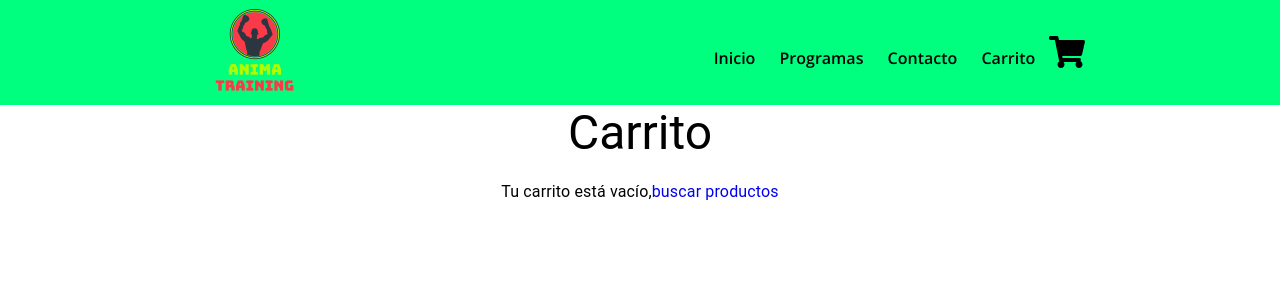
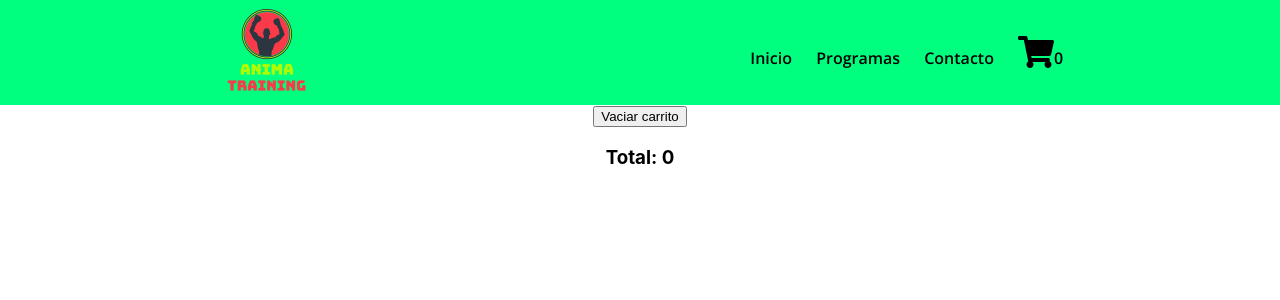
Before and after one commit to N-Vizcaya/AnimaAPP, a React (Create React App) app: page /cart in a window 1280 px wide. Shown: the top 300 px of the page. Built offline with nearby package versions, Linux system fonts and the light colour scheme.

Commit message:
arreglando Cart

```diff
--- a/src/components/Cart/Cart.js
+++ b/src/components/Cart/Cart.js
@@ -1,81 +1,32 @@
-import React, {useContext, useState} from 'react';
+import React, {useContext} from 'react';
 import { Link } from "react-router-dom";
 import { CartContext } from '../CartContext/CartContext';
-import Programa from "../ItemDetailContainer";
-import { Container, Typography, Button, Grid } from "@material-ui/core";
 import CartItem from './CartItem.js'
 
 
-const Cart = ({items}) =>{
+const Cart = () =>{
 
-    const {productsCart}  = useContext(CartContext);
-    const {clear}  = useContext(CartContext);
-    const [cantidad, setCantidad] = useState()
+const {shoppingCart, clear, getTotal}= useContext(CartContext)
 
 
 
-    const FilledCart = () => (
-        <>
-          <Grid container spacing={3}>
-            {productsCart?.map((item) => (
-              <Grid item xs={12} sm={4} key={item.id}>
-                <CartItem
-                  item={item}
-                  setCantidad={setCantidad}
-                />
-              </Grid>
-            ))}
-          </Grid>
-
-            <Typography variant="h4">
-              Total: $ {cantidad}
-            </Typography>
-            <div>
-              <Button
-
-                onClick={clear}
-
-              >
-                Vaciar Carrito
-              </Button>
-              <Button
-                component={Link}
-                to="/checkout"
-                size="large"
-                type="button"
-                variant="contained"
-                color="primary"
-
-              >
-                Pagar
-              </Button>
-            </div>
-
-        </>
-      );
+  if(shoppingCart.lenght === 0){
+    return(<>
+        <h3>No hay productos</h3>
+        <Link to="/Programs"> Volver al home</Link>
+    </>)
+}
 
 
-      const EmptyCart = () => (
-        <Typography variant="subtitle1">
-          Tu carrito está vacío,
-           <Link to="/Programs">
-            buscar productos
-          </Link>
+return(<>
+<div className="cartItem">
+  <button id="emptyCart" onClick={()=>clear()}>Vaciar carrito</button>
+  {shoppingCart.map(e=><CartItem item={e} />)}
+  <h3>Total: {getTotal()}</h3>
+</div>
+</>)
+}
 
-        </Typography>
-      );
-
-      return (
-        <Container>
-
-        <Typography c variant="h3" gutterBottom>
-          Carrito
-        </Typography>
-        {productsCart ? <FilledCart /> : <EmptyCart />  }
-
-      </Container>
-      )
-    }
 
 
 
--- a/src/components/Cart/CartItem.js
+++ b/src/components/Cart/CartItem.js
@@ -1,42 +1,31 @@
 import React, {useState, useContext} from "react";
 import { CartContext } from "../CartContext/CartContext";
-import { Typography, Button, Card, CardActions, CardContent, CardMedia
+import { CardActions, CardMedia, Card
   } from "@material-ui/core";
+import "../ItemDetail.css"
 
   const CartItem = ({item, setCantidad}) =>{
 
     const {removeItem} = useContext(CartContext)
 
 
-    setCantidad(Number(item.price) * Number(item.quantity))
-    return (
-        <Card>
-          <CardMedia
-            imagen={item.imgURL}
-            alt={item.name}
+    return(
+
+      <div className="cardDetail">
+        <div className="card-photo">
+            <img src={"../../"+ item.imgURL} width='380' alt="imgCard" />
+        </div>
+        <div className="card-content">
+          <h1 className="titulo"> {item.name} </h1>
+          <p className="detalles"> {item.description}</p>
+          <p className="detalles"> {item.price}</p>
+          <button onClick={()=>removeItem(item.id)}>Quitar producto</button>
+      </div>
+      </div>
+      )
 
 
-          />
-          <CardContent>
-         <div className="imagen">
-             <img src={item.imgURL} alt="funcional" />
-         </div>
-            <Typography variant="h4">{item.name}</Typography>
-            <Typography variant="h5"> $
-            {Number(item.price) * Number(item.quantity)}
-            </Typography>
-          </CardContent>
-          <CardActions>
 
-              <span>{item.quantity}</span>
-
-
-            <Button variant="contained" type="button" color="primary" onClick={() => removeItem(item.id)}>
-              Remover
-            </Button>
-          </CardActions>
-        </Card>
-      );
     };
 
     export default CartItem;
--- a/src/components/CartContext/CartContext.js
+++ b/src/components/CartContext/CartContext.js
@@ -4,38 +4,74 @@ export const CartContext = createContext();
 
 export const CartContextProvider = ({children}) => {
 
-    const [productsCart, setProductsCart] = useState(undefined);
-    const [quantity, setQuantity] = useState(0);
+    const [shoppingCart, setShoppingCart] = useState([])
+
+    const isInCar=(id)=>{
+      const result= shoppingCart.some(e=>e.id === id)
+      return result
+  }
+
+  const addItem=(item, quantity)=>{
+    const newProd={...item, quantity: quantity}
+
+    if( !isInCar(newProd.id)){
+        const arrayProd= [...shoppingCart, newProd]
+        setShoppingCart(arrayProd)
+
+      }else{
+        const newProducts = shoppingCart.map(prod => {
+            if(prod.id === item.id) {
+                const newProduct = {...prod, quantity: quantity}
+                return newProduct
+            } else {
+                return prod
+            }
+        })
+        setShoppingCart(newProducts)
+    }
+}
 
 
-    const removeItem = (itemId) => {
-        const newList = productsCart.filter((item) => item.id !== itemId);
-        setProductsCart(newList);
-      };
+const getProduct = (id) => {
+  return shoppingCart.find(prod => prod.id === id)
+}
 
-      const changeQuantity = (count) => {
-        setQuantity(count);
-      };
+const removeItem=(itemId)=>{
+  const newCart= shoppingCart.filter(e=>e.id !== itemId)
+  setShoppingCart(newCart)
+}
 
-      const clear = () => {
-        setProductsCart(undefined);
-        setQuantity(0);
-      };
+const clear=()=>{
+  setShoppingCart([])
+}
 
-      const addItem = (item, quantity) => {
-        setProductsCart(item, quantity);
-      };
+const getTotal = () => {
+  let total = 0
+  shoppingCart.forEach(prod => {
+      total = total + prod.price * prod.quantity
+  })
+  return total
+}
+
+const getQuantity = () => {
+  let count = 0
+  shoppingCart.forEach(prod => {
+      count = count + prod.quantity
+  })
+  return count
+}
 
 return(
     <CartContext.Provider
     value={{
-        productsCart,
+       shoppingCart,
         addItem,
+        removeItem,
         clear,
-        changeQuantity,
-        quantity,
-        removeItem,
-        setProductsCart,
+        getProduct,
+        isInCar,
+        getTotal,
+        getQuantity
       }}
       >
 
--- a/src/components/CartWidget.js
+++ b/src/components/CartWidget.js
@@ -1,9 +1,21 @@
 import { FontAwesomeIcon } from '@fortawesome/react-fontawesome';
 import { faShoppingCart } from '@fortawesome/free-solid-svg-icons';
 import './CartWidget.css'
+import { CartContext } from './CartContext/CartContext';
+import React, {useContext} from 'react';
+import { Link } from 'react-router-dom';
 
 export default function Canasta ()  {
-return  <div className="iconCanasta">
+
+    const {getQuantity}= useContext(CartContext)
+
+
+return  (
+<div className="iconCanasta">
+<Link to="/Cart">
 <FontAwesomeIcon icon={faShoppingCart} size="2x"/>
+{getQuantity()}
+</Link>
 </div>
+)
 }
--- a/src/components/ItemCont.js
+++ b/src/components/ItemCont.js
@@ -1,63 +1,27 @@
-import { useState, useContext} from "react";
+import { useState, useContext, useEffect} from "react";
 import css from './ItemCont.css'
 import Carrito from './CartWidget.js'
 import { CartContext } from "./CartContext/CartContext";
 
 
 
-const Comprar = ({items, onAdd, setItemCount }) => {
+const Comprar = ({items, cantidad}) => {
 
     const [count, setCount] = useState(0);
-const { quantity, changeQuantity, addItem, productsCart, setProductsCart } =
-    useContext(CartContext);
+    const {addItem, isInCar, getProduct}= useContext(CartContext)
 
 
-    setItemCount(count);
-    const add = () => {
-        if (count < items?.stock) {
-          setCount(count + 1);
-          changeQuantity(quantity + 1);
-        }
-      };
+    useEffect(() => {
+      if(isInCar(items.id)) {
+         const oldQuantity = getProduct(items.id)?.quantity
+         setCount(oldQuantity)
+         cantidad(oldQuantity)
+      }
+  },[])
 
-const onRemove = () => {
-    if (count > 0) {
-        setCount(count - 1);
-        changeQuantity(quantity - 1);
-      }
-    };
-
-    const handleOnClick = () => {
-        const productsCartId = productsCart?.map(item=> item.id)
-
-        if (productsCartId?.includes(items.id)) {
-            const updateCart = productsCart?.map (i => {
-                if (i.id === items.id){
-
-                  let oldQuantity = i.quantity
-                  return{
-                    ...i,
-                    quantity: count + oldQuantity
-                  }
-                }else{
-                  return i
-                }
-            })
-
-
-            setProductsCart(updateCart)
-            }  else{const newProduct = {
-              ...items,
-              quantity: count,
-            };
-
-            productsCart
-              ? addItem([...productsCart, newProduct])
-              : addItem([newProduct]);
-          }
-
-          onAdd();
-  };
+  const onAddProduct=()=>{
+    addItem(items, count)
+}
 
 
     return (
@@ -68,19 +32,16 @@ const onRemove = () => {
 
 
 
-      <button className="Button" onClick={()=> onRemove() }>-</button>
+      <button className="Button" onClick={()=>count>1?setCount(count-1):''}>-</button>
 
       <span style={{fontSize : '20px'}}> {count} </span>
 
-      <button className="Button" onClick={() => add() }>+</button>
+      <button className="Button" onClick={()=>count<items.stock?setCount(count+1):''}>+</button>
 
 
 
-     <button  onClick={handleOnClick} > Comprar </button>
+     <button  onClick={onAddProduct} > Comprar </button>
 
-                    {/*
-                        <td align="center" colSpan="5"><button className="Button" onClick={()=>onAddtoCart()}>Agregar al carrito</button></td>
-                     */}
 
      <Carrito/>
 
--- a/src/components/ItemDetail.js
+++ b/src/components/ItemDetail.js
@@ -10,36 +10,12 @@ import { useContext } from "react";
 
 
 const ItemDetail = ({item}) => {
-  // const [productsCart, setProductsCart] = useState(undefined);
-  const [cart, setCart] = useState(true);
-  const [itemCount, setItemCount] = useState();
-  // const { quantity, addItem, isInCart } = useContext(CartContext);
+  const [cantidad, setCantidad] = useState();
 
 
 
-  const handleOnAdd = () => {
-    setCart(false);
-  };
 
-  const FinalizarCompra = () => {
 
-    const handleOnClick = () => {
-      setCart(true);
-    };
-
-    return (
-      <>
-        <button onClick={handleOnClick} variant="contained">
-          Volver
-        </button>
-        <Link  to="/cart">
-          <button>
-            Finalizar Compra
-          </button>
-        </Link>
-      </>
-    )
-  }
 
 
     return(
@@ -56,7 +32,7 @@ const ItemDetail = ({item}) => {
           <p> {item?.price} </p>
          </div>
 
-         <ItemCount items={item} stock={5} onAdd={handleOnAdd} setItemCount={setItemCount} />
+         <ItemCount items={item} stock={5}  cantidad={setCantidad} />
         </div>
 
     </div>
--- a/src/components/ItemDetailContainer.js
+++ b/src/components/ItemDetailContainer.js
@@ -3,13 +3,14 @@ import { useParams } from "react-router-dom";
 import ItemDetail from "./ItemDetail.js";
 import { doc, getDoc } from "@firebase/firestore";
 import { db } from "./services/Firebase/Firebase.js";
+import LoadingSpin from 'react-loading-spin';
 
 
 
 
  const ItemDetailContainer = () => {
 
-    const [programs, setPrograms] = useState()
+    const [programs, setPrograms] = useState([])
     const [loading, setLoading] = useState(true)
 
      const {programid} = useParams()
@@ -33,10 +34,13 @@ import { db } from "./services/Firebase/Firebase.js";
 
 
 
+
+
+
      return (
 
         <div className='ItemDetailContainer' >
-         {loading ? "Loading.." : <ItemDetail item={programs} programid={programid}/>}
+         {loading ? <LoadingSpin/> : <ItemDetail item={programs} programid={programid}/>}
     </div>
 
      )
--- /dev/null
+++ b/src/components/LoadingContext/LoadingContext.js
@@ -0,0 +1,3 @@
+import React, { createContext, useContext, useState} from "react";
+
+export const LoadingContext = createContext();
--- a/src/components/NavBar.js
+++ b/src/components/NavBar.js
@@ -24,7 +24,6 @@ const NavBar = () => {
     <Link to="/"> Inicio </Link>
     <Link to="/Programs"> Programas </Link>
     <Link to="/Contacto"> Contacto </Link>
-    <Link to="/Cart"> Carrito </Link>
     <div className="iconoCanasta">
     <Canasta/>
     </div>
```
Also changed, not shown: src/components/Programas.js (+0 -11 lines), src/components/CartContext/test.js (deleted).
